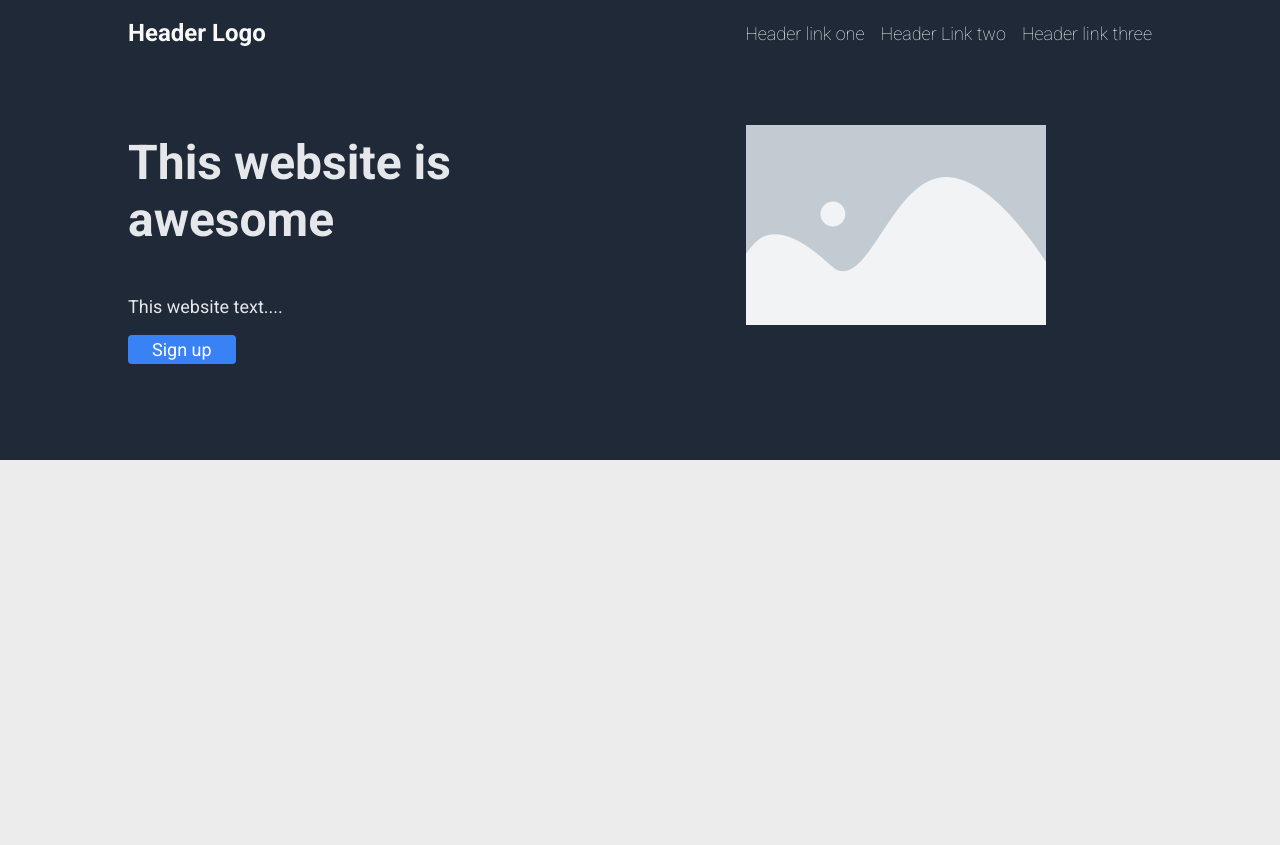
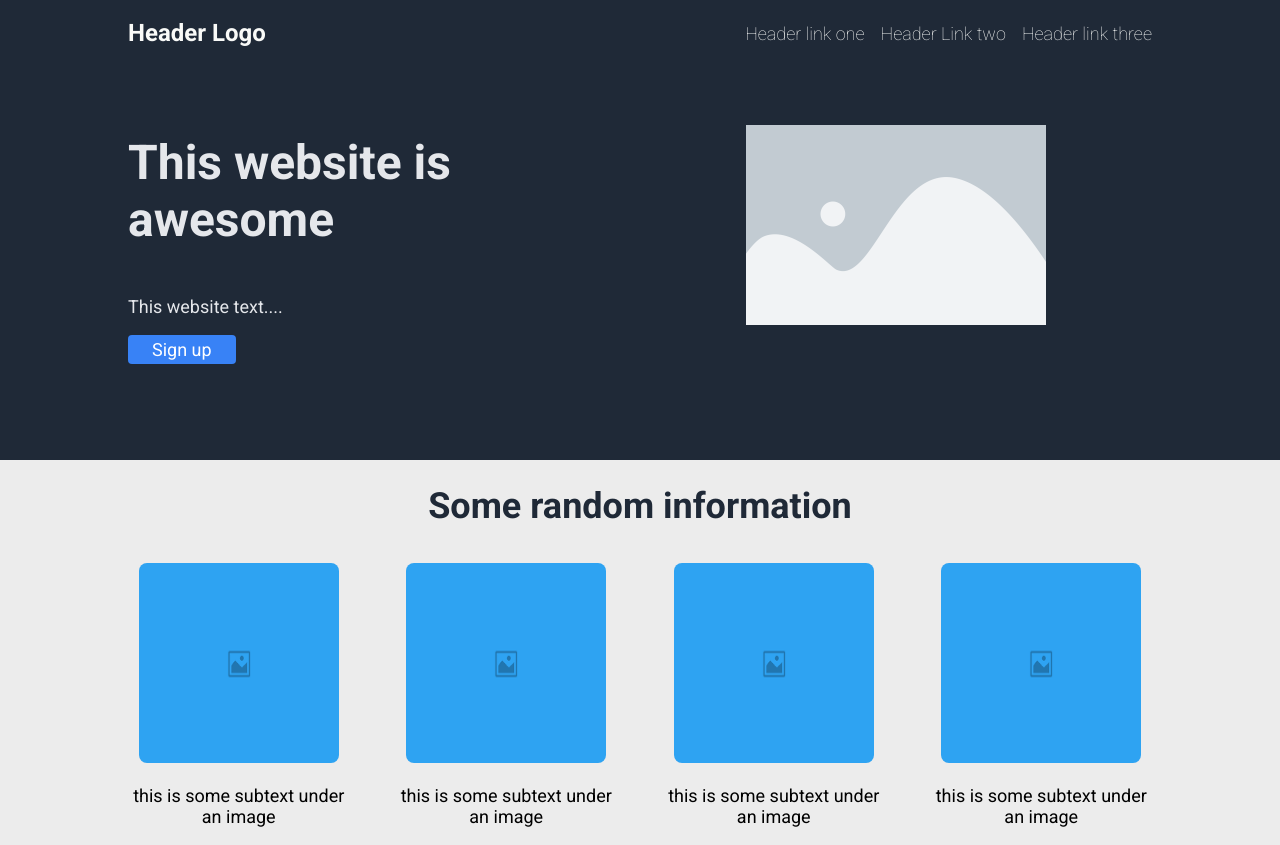
Before and after one commit to wiryawaneo/odin-landing-page, a plain HTML site: page index.html in a window 1280 px wide. Before the commit the page ends 800 px from the top, so only its background shows below. Drawn offline with Linux system fonts and the light colour scheme.

Commit message:
Add information section, styling and content

```diff
--- a/index.html
+++ b/index.html
@@ -8,7 +8,7 @@
       href="//fonts.googleapis.com/css?family=Source+Sans+Pro:300,400,600,700|Roboto:400,300,700,500,100"
       rel="stylesheet"
     />
-    <title>Document</title>
+    <title>Landing Page Project</title>
     <nav>
       <a class="nav-logo">Header Logo</a>
       <div class="nav-links">
@@ -18,14 +18,35 @@
   </head>
   <body>
     <div class="hero-section">
-        <div class="hero-text">
-            <p class="hero-header">This website is awesome</p>
-            <p class="hero-text">This website text....</p>
-            <button>Sign up</button>
+      <div class="hero-text">
+        <p class="hero-header">This website is awesome</p>
+        <p class="hero-text">This website text....</p>
+        <button>Sign up</button>
+      </div>
+      <div class="hero-image">
+        <img src="images/placeholder.webp" alt="placeholder image" />
+      </div>
+    </div>
+    <div class="information-section">
+      <div class="information-header">Some random information</div>
+      <div class="information-content">
+        <div class="information-subcontent">
+          <img src="images/placeholder_blue.png" />
+          <p>this is some subtext under an image</p>
         </div>
-        <div class="hero-image">
-            <img src="images/placeholder.webp" />
+        <div class="information-subcontent">
+            <img src="images/placeholder_blue.png" />
+            <p>this is some subtext under an image</p>
         </div>
+        <div class="information-subcontent">
+            <img src="images/placeholder_blue.png" />
+            <p>this is some subtext under an image</p>
+        </div>
+        <div class="information-subcontent">
+            <img src="images/placeholder_blue.png" />
+            <p>this is some subtext under an image</p>
+        </div>
+      </div>
     </div>
   </body>
 </html>
--- a/styles.css
+++ b/styles.css
@@ -1,3 +1,4 @@
+/* global styling */
 body {
   background-color: rgb(236, 236, 236);
   font-family: "Roboto";
@@ -13,6 +14,8 @@ button {
   cursor: pointer;
   outline: inherit;
 }
+
+/* nav section styling */
 
 body nav,
 .hero-section {
@@ -44,6 +47,7 @@ nav * {
   color: #e5e7eb;
 }
 
+/* hero section styling */
 .hero-section {
   background-color: #1f2937;
   display: flex;
@@ -90,3 +94,40 @@ nav * {
   max-width: 100%;
   max-height: 100%;
 }
+
+/* information section styling */
+.information-section {
+  padding-top: 2%;
+  display: flex;
+  flex-direction: column;
+  justify-content: center;
+  align-items: center;
+}
+
+.information-header {
+  font-size: 36px;
+  color: #1f2937;
+  font-weight: 900;
+}
+
+.information-content {
+  padding-top: 36px;
+  display: flex;
+  flex-direction: row;
+  justify-content: center;
+  align-items: center;
+  gap: 36px;
+}
+
+.information-subcontent {
+  flex: 0.2 1 0;
+  /* border: 1px solid red; */
+  text-align: center;
+  font-size: 18px;
+}
+
+.information-subcontent img {
+    height:200px;
+    width:200px;
+    border-radius: 8px;
+}
```
Also changed, not shown: images/placeholder_blue.png (added). Lines whose indentation alone changed are shown as unchanged.
